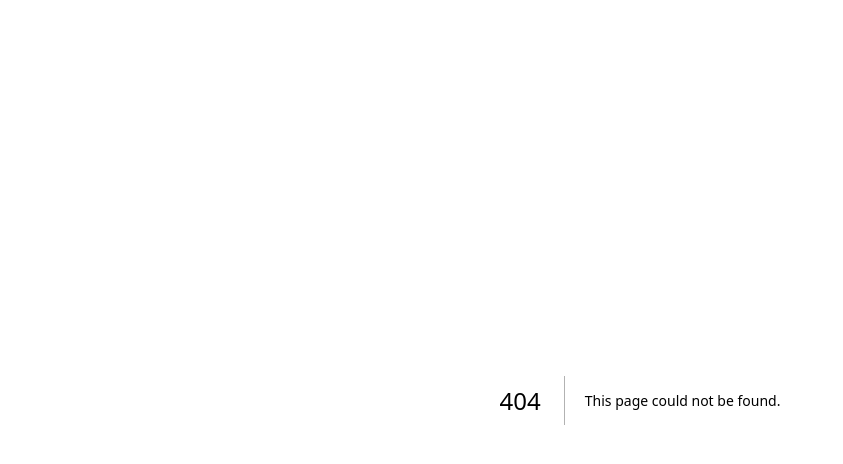
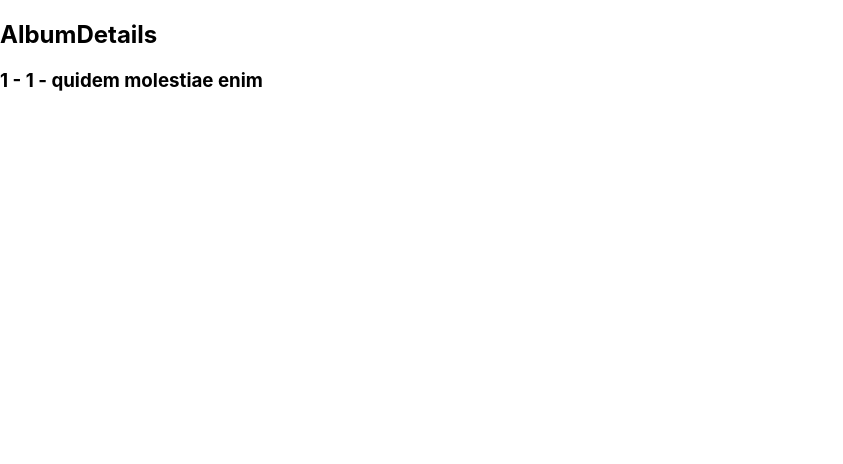
Before and after one commit to shararesadeghi/json-server-practice-with-next, a Next.js app in the folder project/: page /albums/1 in a window 1280 px wide. Before the commit this address had no page. Shown: the top 464 px of the page, without its empty margins (0-843 px from the left). Built offline with nearby package versions, Linux system fonts and the light colour scheme; data requests are answered from the project's data file.

Commit message:
create dynamic route in SSR page

```diff
--- /dev/null
+++ b/project/pages/albums/[albumId].js
@@ -0,0 +1,24 @@
+import React from 'react';
+
+const AlbumDetails = ({album}) => {
+    return (
+        <div>
+            <h2>AlbumDetails</h2>
+            <h3>{album.id} - {album.userId} - {album.title}</h3>
+        </div>
+    );
+};
+
+export default AlbumDetails;
+
+export async function getServerSideProps(context){
+    const {params} = context;
+    const res = await fetch(`http://localhost:4000/albums/${params.albumId}`);
+    const data = await res.json();
+
+    return{
+        props:{
+            album:data
+        }
+    }
+}
```
Also changed, not shown: project/pages/albums/index.js (+3 -5 lines).
